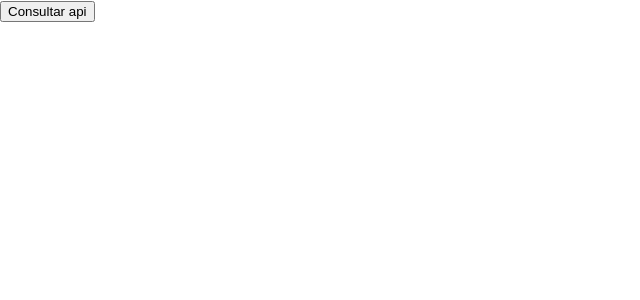
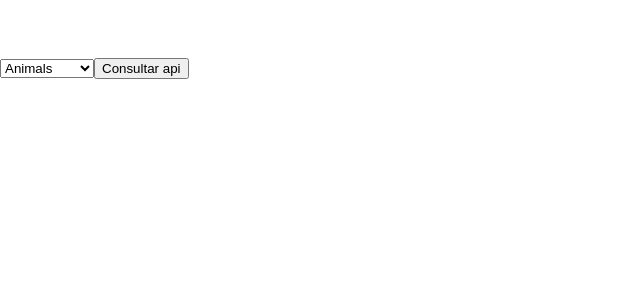
Before and after one commit to nicolascafure/api-rooftop, a React (Create React App) app: page / in a window 1280 px wide. Shown: the top 300 px of the page, without its empty margins (0-640 px from the left). Built offline with nearby package versions, Linux system fonts and the light colour scheme.

Commit message:
agregando select para cambiar type

```diff
--- a/src/App.js
+++ b/src/App.js
@@ -1,13 +1,18 @@
 import { useState } from "react";
-
+import ImageForm from "./components/ImageForm"
 
 function App() {
 
 const [image, setImage]=useState({})
+const [imageType, setImageType]=useState("pokemon")
+
+const getSelect=(e)=>{
+  setImageType(e.target.value)
+}
 
 
 const consultarApi=()=>{
-const data = fetch("https://fakerapi.it/api/v1/images?_quantity=1&_type=kittens&_height=300")
+const data = fetch(`https://fakerapi.it/api/v1/images?_quantity=1&_type=${imageType}&_height=300`)
 .then(data=>data.json())
 .then(resultado=>setImage(resultado.data[0]))
 
@@ -17,8 +22,24 @@ const data = fetch("https://fakerapi.it/api/v1/images?_quantity=1&_type=kittens&
 
 
 
+
   return (
     <div className="contenedor-principal">
+      <ImageForm
+      image={image}
+      />
+
+<select name="select">
+  <option value="pokemon">Pokemons</option>
+  <option value="animals" selected>Animals</option>
+  <option value="architecture">Architecture</option>
+  <option value="nature">Nature</option>
+  <option value="people">People</option>
+  <option value="tech">Tech</option>
+  <option value="kittens">Kittens</option>
+</select>
+
+
 
       <button onClick={consultarApi}>Consultar api</button>
 
--- /dev/null
+++ b/src/components/ImageForm.js
@@ -0,0 +1,19 @@
+
+
+ const ImageForm=({image})=>{
+
+return(
+
+<div className="contenedor-imagen">
+<h1>{image.title}</h1>
+<img src={image.url}></img>
+<p>{image.description}</p>
+
+
+</div>
+)
+
+ }
+
+
+ export default ImageForm
```
